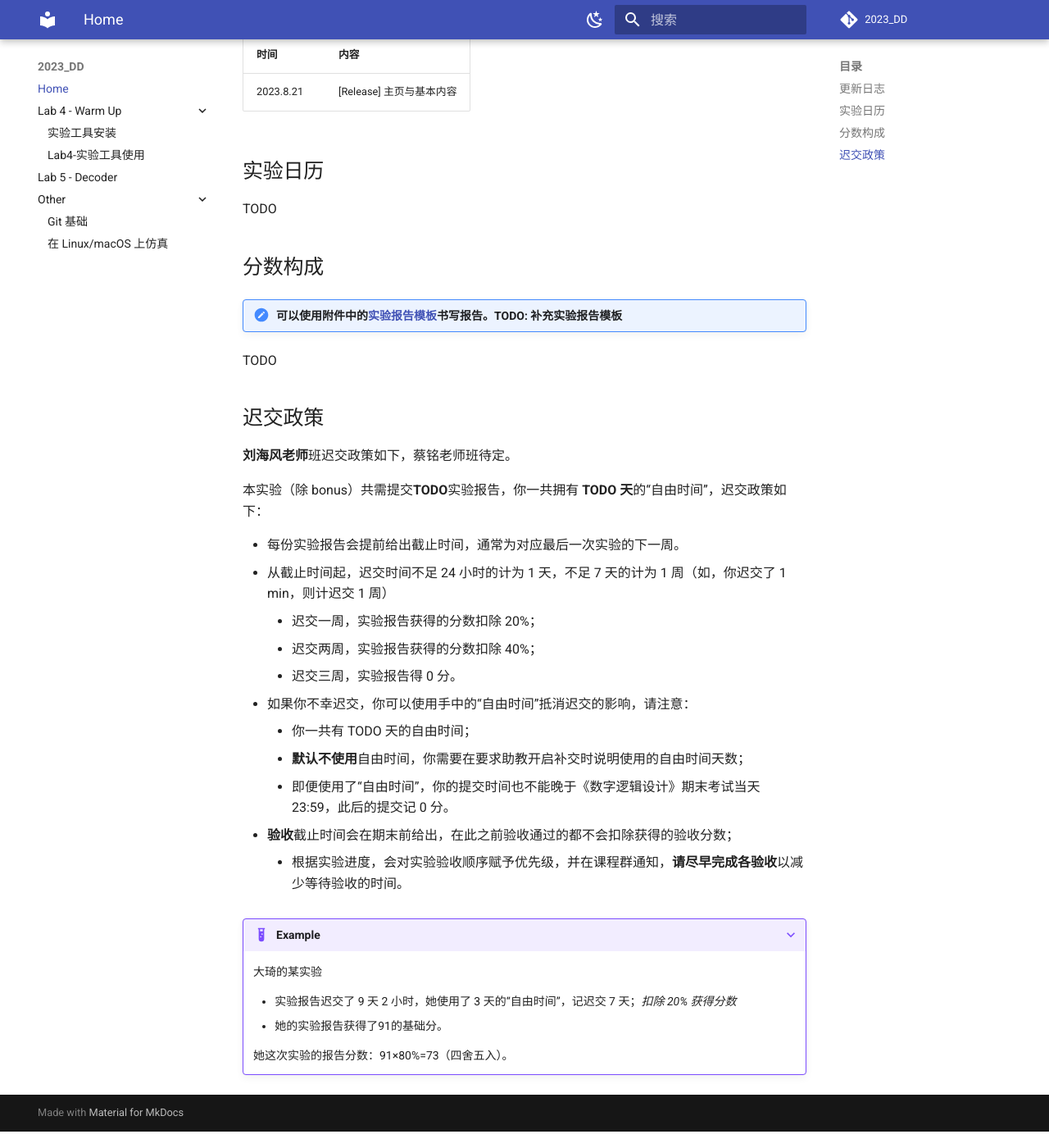
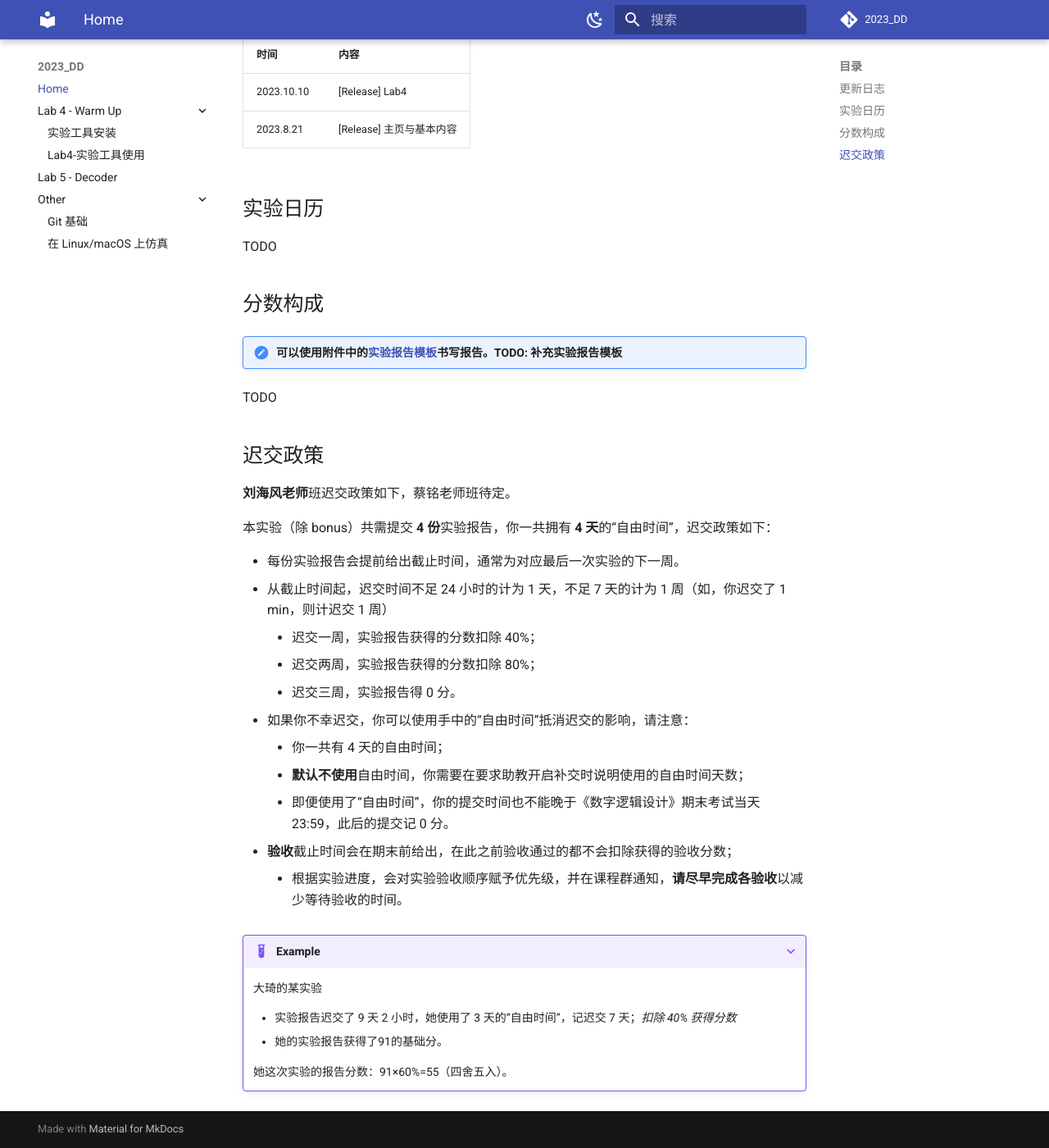
Before and after one commit to Guahao31/2023_DD, an MkDocs documentation site: the page built from docs/index.md, in a window 1280 px wide and 1400 px high, scrolled down 614 px. Shown: the whole window at 82% size. Built offline with MkDocs 1.6.1 and Material for MkDocs 9.7.7, drawn with Linux system fonts in a browser that asks for light colours; comment, search, counter and statistics services are not loaded.

Commit message:
release: Lab4

```diff
--- a/docs/index.md
+++ b/docs/index.md
@@ -20,6 +20,7 @@
 
 | 时间 | 内容 |
 | --- | :------------------------------------ |
+| 2023.10.10 | [Release] Lab4 |
 | 2023.8.21 | [Release] 主页与基本内容 |
 <!-- 格式如下： -->
 <!-- 有超过十次的更新，需要将旧的更新注释，而非删除 -->
@@ -44,15 +45,15 @@ TODO
 
 **刘海风老师**班迟交政策如下，蔡铭老师班待定。
 
-本实验（除 bonus）共需提交**TODO**实验报告，你一共拥有 **TODO 天**的“自由时间”，迟交政策如下：
+本实验（除 bonus）共需提交 **4 份**实验报告，你一共拥有 **4 天**的“自由时间”，迟交政策如下：
 
 * 每份实验报告会提前给出截止时间，通常为对应最后一次实验的下一周。
 * 从截止时间起，迟交时间不足 24 小时的计为 1 天，不足 7 天的计为 1 周（如，你迟交了 1 min，则计迟交 1 周）
-    * 迟交一周，实验报告获得的分数扣除 20%；
-    * 迟交两周，实验报告获得的分数扣除 40%；
+    * 迟交一周，实验报告获得的分数扣除 40%；
+    * 迟交两周，实验报告获得的分数扣除 80%；
     * 迟交三周，实验报告得 0 分。
 * 如果你不幸迟交，你可以使用手中的“自由时间”抵消迟交的影响，请注意：
-    * 你一共有 TODO 天的自由时间；
+    * 你一共有 4 天的自由时间；
     * **默认不使用**自由时间，你需要在要求助教开启补交时说明使用的自由时间天数；
     * 即便使用了“自由时间”，你的提交时间也不能晚于《数字逻辑设计》期末考试当天 23:59，此后的提交记 0 分。
 * **验收**截止时间会在期末前给出，在此之前验收通过的都不会扣除获得的验收分数；
@@ -62,7 +63,7 @@ TODO
 
     大琦的某实验
 
-    * 实验报告迟交了 9 天 2 小时，她使用了 3 天的“自由时间”，记迟交 7 天；*扣除 20% 获得分数*
+    * 实验报告迟交了 9 天 2 小时，她使用了 3 天的“自由时间”，记迟交 7 天；*扣除 40% 获得分数*
     * 她的实验报告获得了91的基础分。
 
-    她这次实验的报告分数：91×80%=73（四舍五入）。
+    她这次实验的报告分数：91×60%=55（四舍五入）。
```
Also changed, not shown: docs/warmup/lab4.md (+2 -2 lines).
